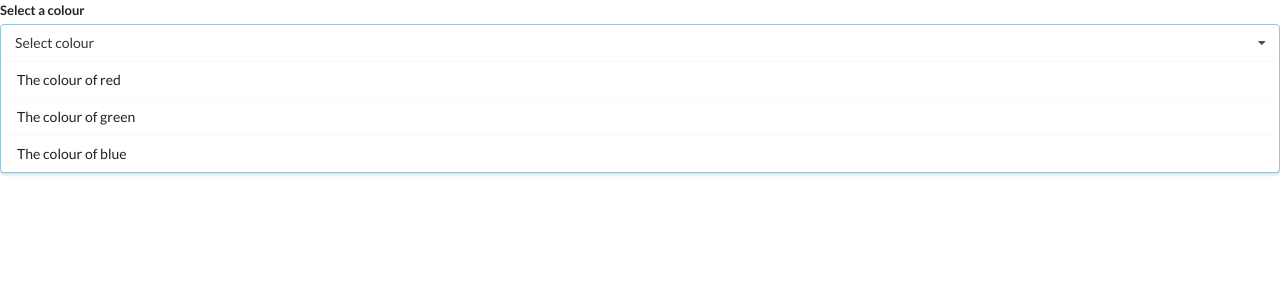
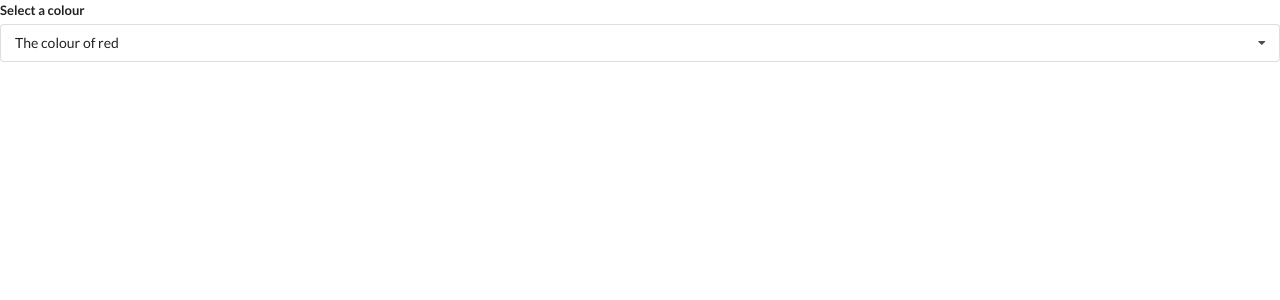
Before and after one commit to KRWJS/widgets, a React (Create React App) app: page / in a window 1280 px wide. Shown: the top 300 px of the page. Built offline with nearby package versions, Linux system fonts and the light colour scheme.

Commit message:
Use hooks to handle open and close of dropdown component

```diff
--- a/src/components/App.jsx
+++ b/src/components/App.jsx
@@ -1,4 +1,4 @@
-import React from 'react';
+import React, { useState } from 'react';
 // import Accordion from './Accordion';
 import Dropdown from './Dropdown';
 // import Search from './Search';
@@ -33,12 +33,18 @@
   }
 ];
 
-export default () => {
+const App = () => {
+  const [selected, setSelected] = useState(options[0]);
+
   return (
     <div>
       {/* <Accordion items={items} /> */}
-      <Dropdown options={options} />
+      <Dropdown onSelectedChange={setSelected}
+                selected={selected}
+                options={options} />
       {/* <Search /> */}
     </div>
   );
 };
+
+export default App;
--- a/src/components/Dropdown.jsx
+++ b/src/components/Dropdown.jsx
@@ -1,9 +1,14 @@
-import React from 'react';
+import React, { useState } from 'react';
 
-const Dropdown = ({ options }) => {
+const Dropdown = ({ options, selected, onSelectedChange }) => {
+  const [open, setOpen] = useState(false);
+
   const renderedOptions = options.map((option) => {
+    if (option.value === selected.value) {
+      return null;
+    }
     return (
-      <div key={option.value} className="item">
+      <div key={option.value} className="item" onClick={() => onSelectedChange(option)}>
         {option.label}
       </div>
     );
@@ -13,16 +18,16 @@
     <div className="ui form">
       <div className="field">
         <label className="label">Select a colour</label>
-        <div className="ui selection dropdown visible active">
+        <div onClick={() => setOpen(!open)} className={`ui selection dropdown ${open ? 'visible active': ''}`}>
           <i className="dropdown icon"></i>
-          <div className="text">Select colour</div>
-          <div className="menu visible transition">
+          <div className="text">{selected.label}</div>
+          <div className={`menu ${open ? 'visible transition': ''}`}>
             {renderedOptions}
           </div>
         </div>
       </div>
     </div>
   );
-}
+};
 
 export default Dropdown;
--- a/src/components/Search.jsx
+++ b/src/components/Search.jsx
@@ -65,6 +65,6 @@
       </div>
     </div>
   );
-}
+};
 
 export default Search;
```
Also changed, not shown: src/components/Accordion.jsx (line endings or trailing spaces).
